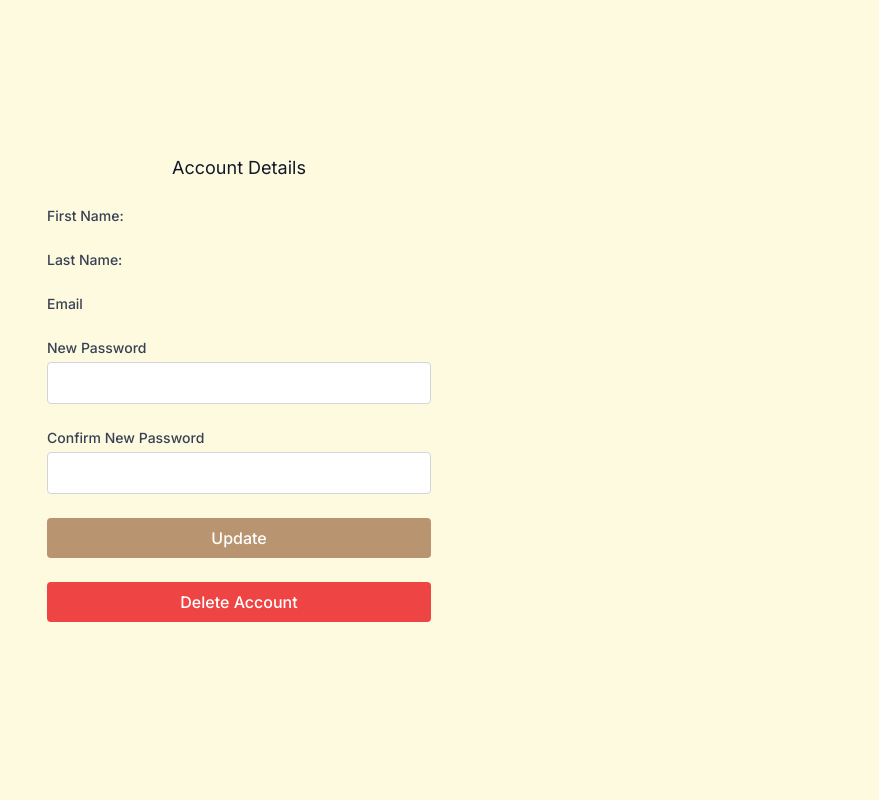
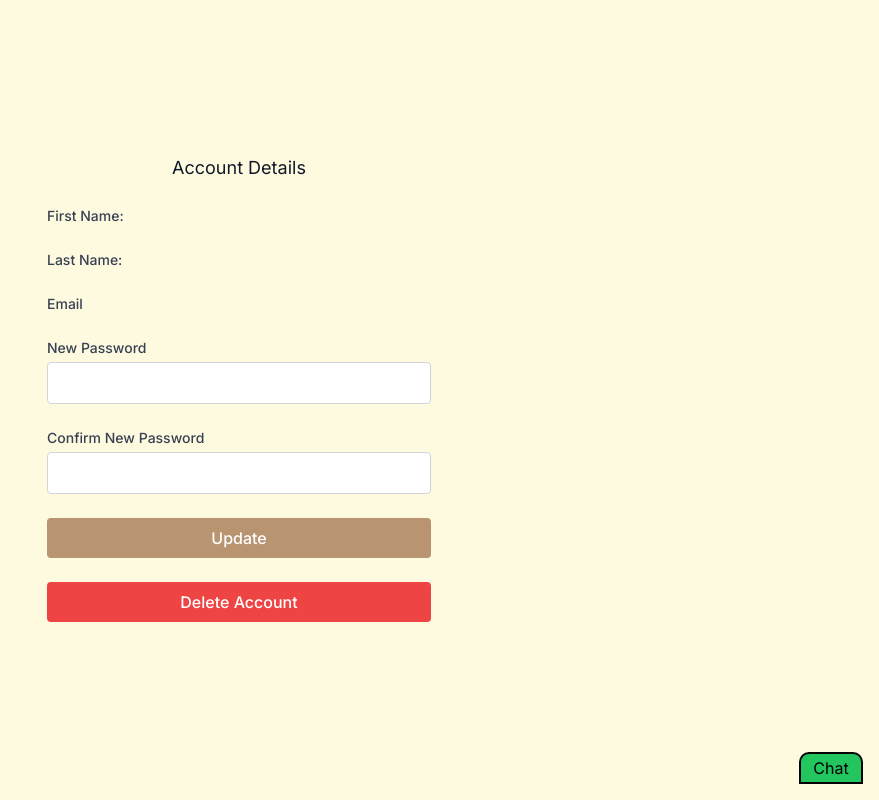
Before and after one commit to DwightAstrero/BlancTrack, a Next.js app: page /account/1 in a window 1280 px wide. Shown: the whole page, without its empty margins (401-1280 px from the left). Built offline with nearby package versions, Linux system fonts and the light colour scheme; no server answers; the database is empty; sample sign-in values are in the browser's storage.

Commit message:
test component chat

```diff
--- a/src/app/account/[id]/page.tsx
+++ b/src/app/account/[id]/page.tsx
@@ -5,6 +5,7 @@ import { useRouter } from 'next/navigation';
 import Link from 'next/link';
 import supabase from '../../../lib/supabaseClient';
 import bcrypt from 'bcryptjs';
+import Chatbox from '../../component/chatbox'; // Import your Chatbox component
 
 const AccountDetails = () => {
   const [firstName, setFirstName] = useState('');
@@ -20,7 +21,6 @@ const AccountDetails = () => {
   useEffect(() => {
     const isValidRedirect = async () => {
       const email = localStorage.getItem('userEmail');
-
       if (!email) {
         router.push('/');
       }
@@ -50,7 +50,6 @@ const AccountDetails = () => {
         setFirstName(user.firstname);
         setLastName(user.lastname);
         setEmail(user.email);
-
       } catch (error) {
         console.error('Error fetching account details:', error);
       }
@@ -90,15 +89,14 @@ const AccountDetails = () => {
 
         const position = data.position;
 
-        if(position === 'admin') {
+        if (position === 'admin') {
           router.push('/admin');
-        } else if(position === 'manager') {
+        } else if (position === 'manager') {
           router.push('/manager');
         } else {
           router.push('/staff');
         }
       }
-
     } catch (error) {
       console.error('Error updating account details:', error);
       alert('An error occurred while updating account details.');
@@ -119,7 +117,6 @@ const AccountDetails = () => {
         if (data) {
           setPosition(data.position);
         }
-
       } catch (error) {
         console.error('Error:', error);
       }
@@ -146,7 +143,6 @@ const AccountDetails = () => {
         localStorage.removeItem('userEmail');
         router.push('/');
       }
-
     } catch (error) {
       console.error('Error deleting account:', error);
     } finally {
@@ -242,12 +238,15 @@ const AccountDetails = () => {
             <h2 className="text-xl font-bold mb-4">Confirm Delete</h2>
             <p className="mb-4">Are you sure you want to delete your account?</p>
             <div className="flex justify-end space-x-4">
-              <button onClick={closeModal} className="px-4 py-2 bg-gray-300 text-gray-700 rounded hover:bg-gray-400">Cancel</button>
-              <button onClick={handleDelete} className="px-4 py-2 bg-red-600 text-white rounded hover:bg-red-700">Delete</button>
+              <button onClick={closeModal} className="bg-gray-500 text-white px-4 py-2 rounded hover:bg-gray-600">Cancel</button>
+              <button onClick={handleDelete} className="bg-red-500 text-white px-4 py-2 rounded hover:bg-red-600">Delete</button>
             </div>
           </div>
         </div>
       )}
+
+      {/* Chatbox component */}
+      <Chatbox /> {/* Chatbox is always displayed on the page */}
     </div>
   );
 };
--- /dev/null
+++ b/src/app/component/chatbox.tsx
@@ -0,0 +1,61 @@
+import React, { useState } from 'react';
+
+const Chatbox: React.FC = () => {
+  const [isOpen, setIsOpen] = useState(false);
+
+  // Function to toggle chatbox open/close state
+  const toggleChatbox = () => {
+    setIsOpen(!isOpen);
+  };
+
+  return (
+    <div className="fixed bottom-4 right-4">
+      {/* The small peeking rectangle */}
+      {!isOpen && (
+        <div
+          onClick={toggleChatbox}
+          className="w-16 h-8 bg-green-500 border-2 border-black text-black flex items-center justify-center cursor-pointer hover:bg-green-600 transition-all"
+          style={{ borderRadius: '10px 10px 0 0' }}
+        >
+          Chat
+        </div>
+      )}
+
+      {/* Expanded Chatbox */}
+      {isOpen && (
+        <div
+          className="w-80 h-96 bg-cream border-2 border-black shadow-lg rounded-lg flex flex-col transition-all"
+          style={{ borderRadius: '10px 10px 0 0' }}
+        >
+          {/* Chatbox header */}
+          <div className="bg-green-500 text-black p-4 flex justify-between items-center">
+            <h2 className="text-lg font-bold">Chatbox</h2>
+            <button
+              onClick={toggleChatbox}
+              className="text-black hover:text-red-700"
+            >
+              Close
+            </button>
+          </div>
+
+          {/* Chatbox body */}
+          <div className="flex-1 bg-cream-light p-4 overflow-y-auto">
+            {/* Chat messages go here */}
+            <p>This is where the chat content goes...</p>
+          </div>
+
+          {/* Chatbox input */}
+          <div className="p-2">
+            <input
+              type="text"
+              placeholder="Type a message..."
+              className="w-full px-4 py-2 border border-gray-300 rounded"
+            />
+          </div>
+        </div>
+      )}
+    </div>
+  );
+};
+
+export default Chatbox;
--- a/src/app/staff/page.tsx
+++ b/src/app/staff/page.tsx
@@ -26,6 +26,7 @@ const StaffDashboard = () => {
   const [userId, setUserId] = useState<string | null>(null);
   const [position, setPosition] = useState('');
   const router = useRouter();
+  const [isChatOpen, setIsChatOpen] = useState(false); // State for chatbox visibility
 
   useEffect(() => {
     const isValidRedirect = async () => {
@@ -60,7 +61,7 @@ const StaffDashboard = () => {
   }, []);
 
   useEffect(() => {
-    if (position && position != 'staff') {
+    if (position && position !== 'staff') {
       router.push(`/${position}`);
     }
   }, [position]);
@@ -134,11 +135,15 @@ const StaffDashboard = () => {
 
   const filteredTasks = tasks.filter(task => task.staff === staffName && (filterStatus ? task.status === filterStatus : true));
 
+  // Function to toggle chatbox
+  const toggleChatbox = () => {
+    setIsChatOpen(!isChatOpen);
+  };
+
   return (
     <div className="min-h-screen bg-brand-cream flex">
-
-        {/* Hamburger Icon */}
-        {!isSidebarOpen && (
+              {/* Hamburger Icon */}
+              {!isSidebarOpen && (
           <button className="absolute top-4 left-4 z-10 text-brown" onClick={toggleSidebar}>
             <svg className="w-6 h-6" fill="none" stroke="currentColor" viewBox="0 0 24 24" xmlns="http://www.w3.org/2000/svg">
               <path strokeLinecap="round" strokeLinejoin="round" strokeWidth="2" d="M4 6h16M4 12h16m-7 6h7"></path>
@@ -227,6 +232,25 @@ const StaffDashboard = () => {
             </div>
             </div>
           </div>
+
+      {/* Chatbox */}
+      <div className={`fixed bottom-0 right-0 w-96 transition-transform duration-300 transform ${isChatOpen ? 'translate-y-0' : 'translate-y-full'}`}>
+        <div className="bg-white border border-gray-300 rounded-t-lg shadow-lg overflow-hidden">
+          <div className="p-4 bg-gray-800 text-white cursor-pointer" onClick={toggleChatbox}>
+            Manager/Employee to chat here
+          </div>
+          <div className="p-4" style={{ height: '300px', overflowY: 'scroll' }}>
+            {/* Chat messages will be displayed here */}
+            <div className="message">Hello!</div>
+            <div className="message">How can I help you?</div>
+          </div>
+        </div>
+        <div className="bg-gray-800 h-4 shadow-inner"></div>
+      </div>
+
+      <button className="fixed bottom-4 right-4 p-3 bg-blue-500 text-white rounded-full" onClick={toggleChatbox}>
+        <span className="font-bold">Chat</span>
+      </button>
     </div>
   );
 };
```
